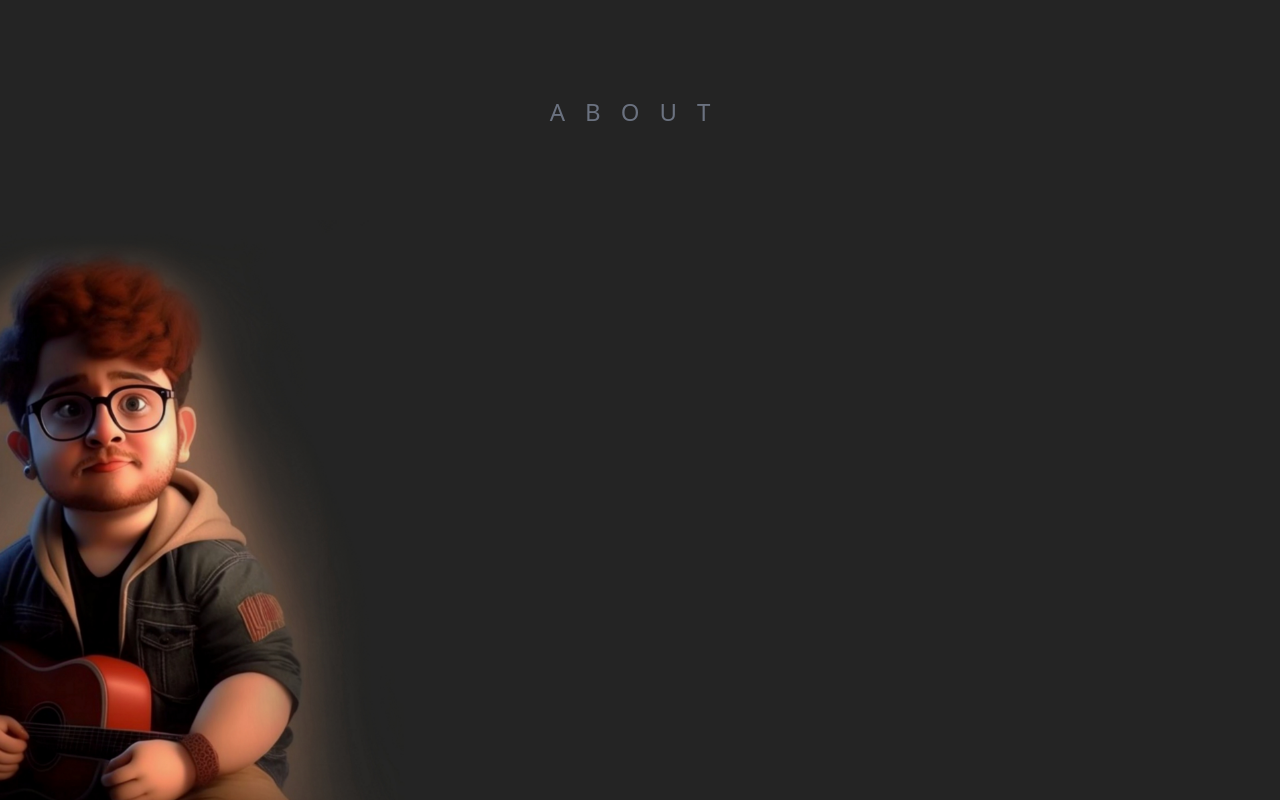
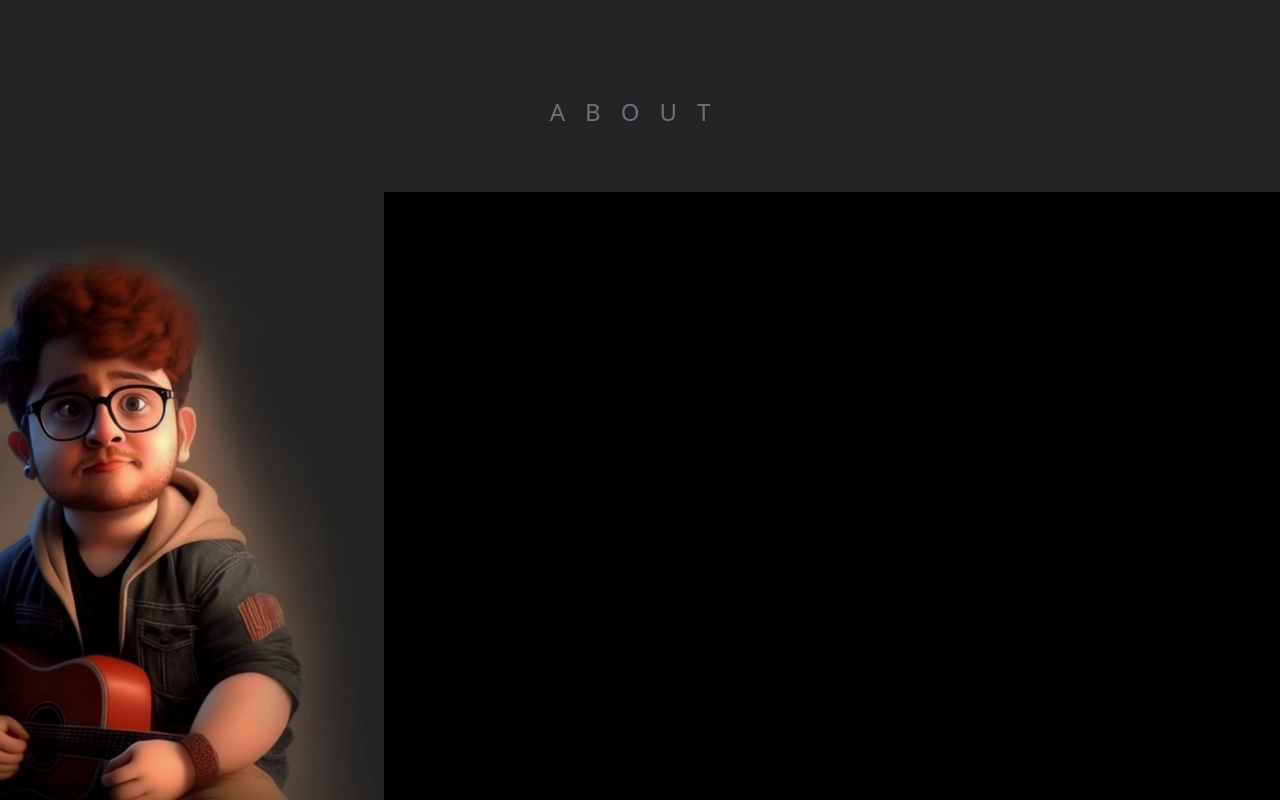
Before and after one commit to Sumit388/Porfolio-2.0, a Next.js app: page / in a window 1280 px wide. Shown: the part 890-1690 px from the top of the page. Built offline with nearby package versions, Linux system fonts and the light colour scheme.

Commit message:
Feat: Commit before trying to remove .next folder.

```diff
--- a/src/components/About.tsx
+++ b/src/components/About.tsx
@@ -23,6 +23,8 @@ const About = () => {
         alt=""
         className="h-[580px] w-[580px] absolute left-0 bottom-0"
       />
+      <div className="h-[76vh] w-[70vw] absolute bg-black right-0 bottom-0"></div>
+
     </div>
   );
 };
```
Also changed, not shown: 1 other file (tests, documents, lock files or other folders).
